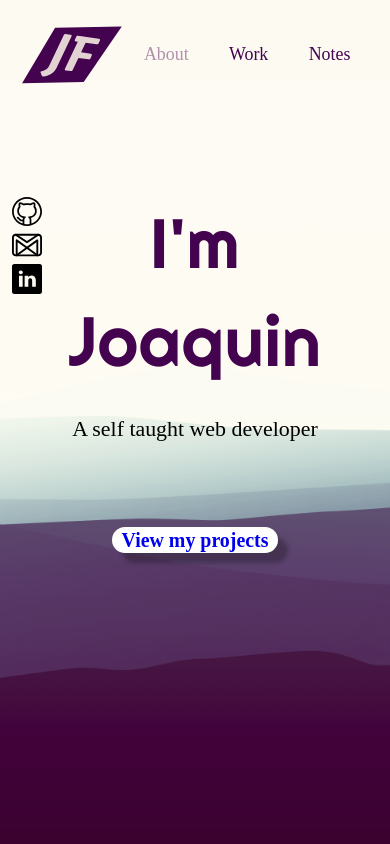
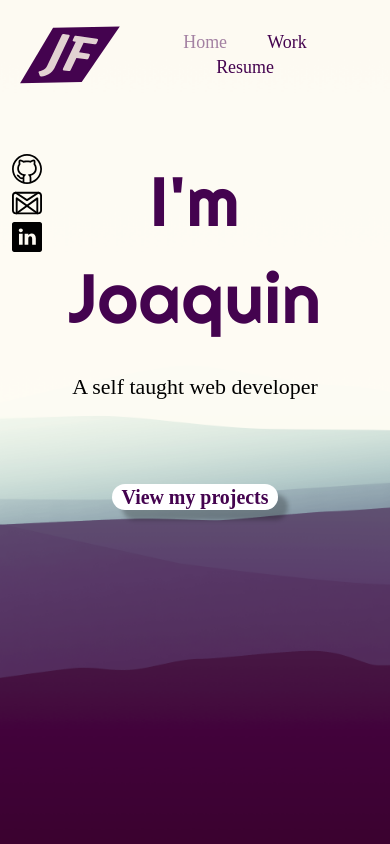
Before and after one commit to JoaquinFernandez19/portfolio, a plain HTML site: page index.html in a window 390 px wide. Shown: the top 844 px of the page. Drawn offline with nearby package versions, Linux system fonts and the light colour scheme; a web font is replaced by a local one.

Commit message:
links quality color fixes

```diff
--- a/css/_block1.scss
+++ b/css/_block1.scss
@@ -19,12 +19,20 @@
         padding:0;
         margin:0;
     }
+    &__listItem--active{
+        a {
+            color:rgba(68, 3, 79, 0.486);
+        }
+    }
     &__listItem {
         display: inline;
         margin: 1em;
-    }
-    &__listItem--active{
-        color:rgba(68, 3, 79, 0.418);
+        a {
+            text-decoration: none;
+            &:visited {
+                color:#44034F;
+            }
+        }
     }
     //nav bar logo container
     &__logo {
--- a/css/_block2.scss
+++ b/css/_block2.scss
@@ -36,13 +36,3 @@
         font-weight: bolder;
     }
 }
-
-@media (max-width: 900px) {
-    .content2 {
-        flex-direction: column;
-        &__card{
-            width:70vw;
-            margin:20px;
-        }
-    }
-  }
--- a/css/style.scss
+++ b/css/style.scss
@@ -23,3 +23,16 @@ body {
     background-position: center;
     text-align: center;
 }
+
+@media (max-width: 900px) {
+    .content{
+        margin-top: 5vh;
+    }
+    .content2 {
+        flex-direction: column;
+        &__card{
+            width:70vw;
+            margin:20px;
+        }
+    }
+  }
--- a/index.html
+++ b/index.html
@@ -16,7 +16,7 @@
 
 <body>
 <!-- first block of the page, containing intro and background img-->
-  <div class="block1" style="background-image: url('img/background.png');">
+  <div id="home" class="block1" style="background-image: url('img/background.png');">
 
   <!--nav bar-->
 
@@ -30,9 +30,9 @@
         </div>
         <div class="nav__listContainer">
           <ul class="nav__list">
-            <li class="nav__listItem nav__listItem--active">About</li>
+            <li class="nav__listItem nav__listItem--active"><a href="index.html">Home</a></li>
             <li class="nav__listItem">Work</li>
-            <li class="nav__listItem">Notes</li>
+            <li class="nav__listItem">Resume</li>
           </ul>
         </div>
     </div>
```
Also changed, not shown: css/style.css, 1 other file.
